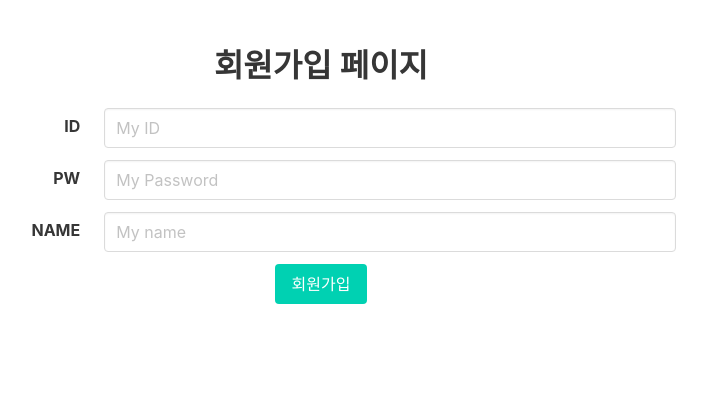
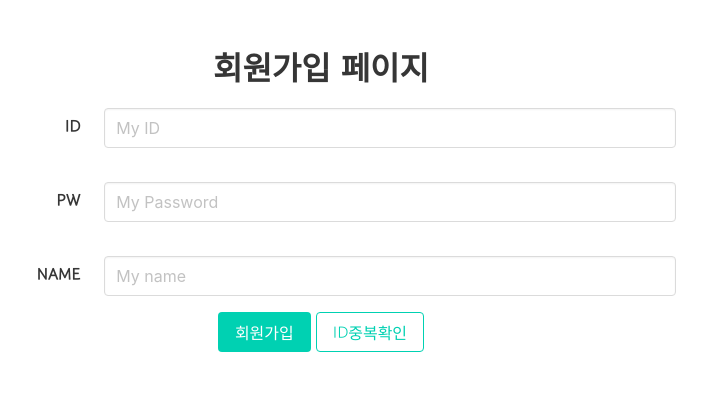
Before and after one commit to taeheeee/cocktail, a Flask app: template templates/register.html in a window 1280 px wide. Shown: the top 399 px of the page, without its empty margins (319-1026 px from the left). Run offline with Flask 2, Linux system fonts and the light colour scheme; the template is opened without the code that fills it, so the values that code supplies are empty; some libraries are stand-ins or nearby versions.

Commit message:
회원가입-아이디중복확인,빈칸체크

```diff
--- a/app.py
+++ b/app.py
@@ -1,14 +1,17 @@
+from dotenv import load_dotenv
+import os
+load_dotenv()
+
 import requests
-from flask import Flask, render_template, request, jsonify, url_for
+from flask import Flask, render_template, request, jsonify,url_for
 app = Flask(__name__)
-
 
 from pymongo import MongoClient
 
-client = MongoClient('mongodb+srv://test:xo2609@cluster0.b0i4m.mongodb.net/Cluster0?retryWrites=true&w=majority')
+client = MongoClient(os.getenv('DB_URL'))
 db = client.dbsparta
 
-SECRET_KEY = 'SPARTA'
+SECRET_KEY = os.getenv('SECRETKEY')
 
 import jwt
 
@@ -31,6 +34,7 @@ def home():
     return render_template('index.html')
 
 
+
 @app.route('/favorte')
 def favorite():
     return render_template('favorte.html')
@@ -39,13 +43,10 @@ def favorite():
 @app.route('/login')
 def login():
     msg = request.args.get("msg")
-    print(msg)
     return render_template('login.html', msg=msg)
 
 @app.route('/register')
 def register():
-    msg = request.args.get("msg")
-    print(msg)
     return render_template('register.html')
 
 
@@ -58,7 +59,7 @@ def register():
 # [회원가입 API]
 # userid, password, username을 받아서, mongoDB에 저장한다
 # 저장하기 전에, pw를 sha256 방법(=단방향 암호화. 풀어볼 수 없음)으로 암호화해서 저장합니다.
-@app.route('/api/register', methods=['POST'])
+@app.route('/user/api/register', methods=['POST'])
 def api_register():
     id_receive = request.form['id_give']
 
@@ -71,14 +72,21 @@ def api_register():
     db.user.insert_one({'userid': id_receive, 'password': pw_hash, 'username': username_receive})
 
 
-    return jsonify({'result': 'success'})
+    if(id_receive==''):
+        return  jsonify({'result': 'fail','msg':'아이디를 입력하세요'})
+    elif(pw_receive==''):
+        return jsonify({'result': 'fail', 'msg': '비밀번호를 입력하세요'})
+    elif (username_receive == ''):
+        return jsonify({'result': 'fail', 'msg': '이름을 입력하세요'})
+    else:
+        return jsonify({'result': 'success'})
 
 
 
 
 # [로그인 API]
 # id, pw를 받아서 맞춰보고, 토큰을 만들어 발급합니다.
-@app.route('/api/login', methods=['POST'])
+@app.route('/user/api/login', methods=['POST'])
 # /api/login 창구를 만들어서 그창구에서는 post만 받는것을  def api_login()쪽으로와라
 def api_login():
     id_receive = request.form['id_give']
@@ -91,7 +99,12 @@ def api_login():
     result = db.user.find_one({'userid': id_receive, 'password': pw_hash})
 
     # 찾으면 JWT 토큰을 만들어 발급합니다.
-    if result is not None:
+    if(id_receive==''):
+        return jsonify({'result': 'fail', 'msg': '아이디를 입력해주세요.'})
+    elif(pw_receive==''):
+        return jsonify({'result': 'fail', 'msg': '비밀번호를 입력해주세요.'})
+    elif(result is not None):
+
         # JWT 토큰에는, payload와 시크릿키가 필요합니다.
         # 시크릿키가 있어야 토큰을 디코딩(=풀기) 해서 payload 값을 볼 수 있습니다.
         # 아래에선 id와 exp를 담았습니다. 즉, JWT 토큰을 풀면 유저ID 값을 알 수 있습니다.
@@ -104,10 +117,11 @@ def api_login():
 
         # token을 줍니다.
         return jsonify({'result': 'success', 'token': token})
+    else:
+        return jsonify({'result': 'fail', 'msg': '아이디/비밀번호가 일치하지 않습니다.'})
 
     # 찾지 못하면
-    else:
-        return jsonify({'result': 'fail', 'msg': '아이디/비밀번호가 일치하지 않습니다.'})
+
 
 
 
@@ -140,6 +154,16 @@ def api_valid():
         return jsonify({'result': 'fail', 'msg': '로그인 정보가 존재하지 않습니다.'})
 
 
+# 회원가입할때 아이디 중복되는지 확인하는 API
+
+@app.route('/user/api/registerch',methods=['POST'])
+def regis_check():
+    id_receive = request.form['id_receive']
+    exists = bool(db.user.find_one({"userid":id_receive}))
+    return jsonify({'result':'success','exists':exists})
+
+
+
 
 
 
@@ -154,10 +178,10 @@ def api_valid():
 #             doc.append(mountain)  # 일치하는 명산의 번호를 doc 배열에 집어넣습니다.
 #     return jsonify({'search_list': doc, 'msg': '검색완료!'})
 
-# @app.route("/mnt_info", methods=["GET"])
+# @app.route("/mnt_info", meth                                                                            ods=["GET"])
 # def mnt_get():
 #     all_mnt = list(db.mnt_info.find({},{'_id':False}))
 #     return jsonify({'mnt': all_mnt})
 
 if __name__ == '__main__':
-    app.run('0.0.0.0', port=4200, debug=True)
+    app.run('0.0.0.0', port=5001, debug=True)
--- a/templates/register.html
+++ b/templates/register.html
@@ -14,29 +14,99 @@
         <!-- JS -->
         <script src="https://ajax.googleapis.com/ajax/libs/jquery/3.4.1/jquery.min.js"></script>
         <script src="https://cdnjs.cloudflare.com/ajax/libs/jquery-cookie/1.4.1/jquery.cookie.js"></script>
+        <link href="https://fonts.googleapis.com/css2?family=Gowun+Dodum&display=swap" rel="stylesheet">
+
+        <style>
+            * {
+            font-family: 'Gowun Dodum', sans-serif;
+            }
+
+
+            button{
+                font-family: 'Gowun Dodum', sans-serif;
+            }
+
+
+            .name_input{
+                margin-top:30px;
+            }
+
+            .pwd_input{
+                margin-top:30px;
+            }
+             .help{
+            font-size:20px;
+            text-align:left;
+             }
+
+
+        </style>
+
 
         <script>
 
             // 아이디, 비밀번호, 이름을 받아 DB에 저장합니다.
             function register() {
+                let userid = $("#userid").val()
+                let userpw = $("#userpw").val()
+                let usename = $("#usernick").val()
+
+
                 $.ajax({
                     type: "POST",
-                    url: "/api/register",
+                    url: "/user/api/register",
                     data: {
-                        id_give: $('#userid').val(),
-                        pw_give: $('#userpw').val(),
-                        name_give: $('#usernick').val()
+                        id_give: userid,
+                        pw_give: userpw,
+                        name_give: usename
                     },
                     success: function (response) {
+
                         if (response['result'] == 'success') {
+
                             alert('회원가입이 완료되었습니다.')
                             window.location.href = '/login'
                         } else {
                             alert(response['msg'])
                         }
+
                     }
-                })
+                    });
+
+
+
+
+
             }
+
+
+            function checkup() {
+
+                $.ajax({
+
+                    type: "POST",
+                    url: "/user/api/registerch",
+                    data: {id_receive : $("#userid").val()},
+                    success: function (response){
+
+                        if (response["exists"]) {
+                        alert('이미존재하는 아이디 입니다.')
+                        $("#input-username").focus()
+
+                     } else {
+                        alert('사용할 수 있는 아이디 입니다.')
+                     }
+
+
+                    }
+
+
+                });
+
+            }
+
+
+
 
         </script>
     </head>
@@ -51,13 +121,14 @@
                     <div class="field-body">
                         <div class="field">
                             <div class="control">
-                                <input type="text" class="input" id="userid" aria-describedby="emailHelp"
-                                       placeholder="My ID">
+                                <input type="text" class="input" id="userid" placeholder="My ID">
+                                <p id="help-id-login" class="help is-danger"></p>
                             </div>
+
                         </div>
                     </div>
                 </div>
-                <div class="field is-horizontal">
+                <div class="field is-horizontal pwd_input">
                     <div class="field-label is-normal">
                         <label class="label" for="userpw">PW</label>
                     </div>
@@ -65,11 +136,13 @@
                         <div class="field">
                             <div class="control">
                                 <input type="password" class="input" id="userpw" placeholder="My Password">
+                                <p id="help-password-login" class="help is-danger"></p>
                             </div>
+
                         </div>
                     </div>
                 </div>
-                <div class="field is-horizontal">
+                <div class="field is-horizontal name_input">
                     <div class="field-label is-normal">
                         <label class="label" for="usernick">NAME</label>
                     </div>
@@ -77,11 +150,13 @@
                         <div class="field">
                             <div class="control">
                                 <input type="text" class="input" id="usernick" placeholder="My name">
+                                <p id="help-name-login" class="help is-danger"></p>
                             </div>
                         </div>
                     </div>
                 </div>
                 <button class="button is-primary" onclick="register()">회원가입</button>
+                <button class="button is-primary is-outlined" onclick="checkup()">ID중복확인</button>
             </div>
         </div>
     </body>
```
Also changed, not shown: templates/login.html (+39 -6 lines), templates/index.html (line endings or trailing spaces), 1 other file.
